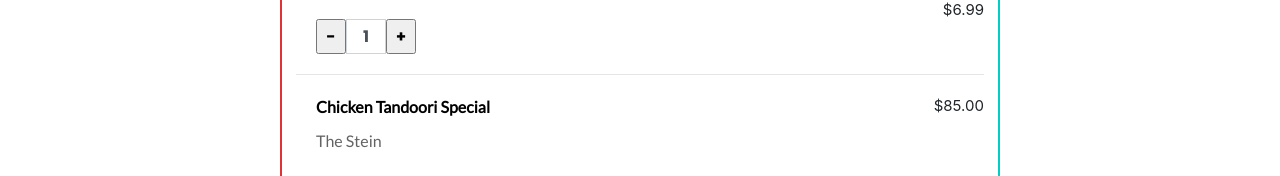
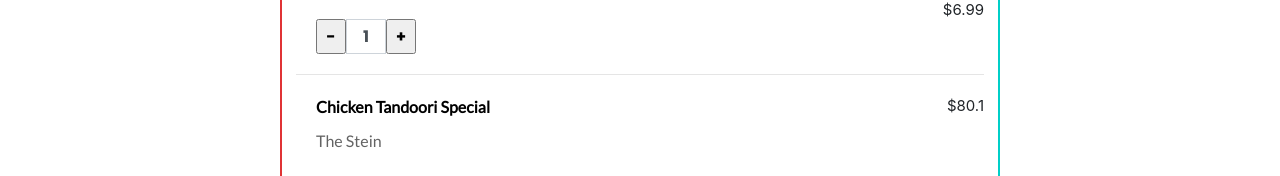
Before and after one commit to Alicia-Sheng/Foodie-WebVersion, a React app: page /order in a window 1280 px wide. Shown: the part 276-452 px from the top of the page. Built offline with nearby package versions, Linux system fonts and the light colour scheme.

Commit message:
make the order page dynamic

```diff
--- a/src/components/Account/Register.js
+++ b/src/components/Account/Register.js
@@ -57,7 +57,7 @@ const Register = () => {
     <ul>
        {users.map(user => (
          <li key={user.id}>
-           {user.id} - {user.username} : {user.password}
+           User {user.id} - {user.username} : {user.password}
          </li>
        ))}
      </ul>
--- a/src/components/Order/Order.js
+++ b/src/components/Order/Order.js
@@ -82,14 +82,14 @@ class Order extends Component {
                                                                                     <input className="form-control" type="text" value={v.num} style={{ width: "20px" }} />
                                                                                     <input className="input-group-btn" type="button" value="+" onClick={this.incrementQty.bind(this, i)} />
                                                                                 </div>
-                                                                                <span className="price">${v.price}</span>
+                                                                                <span className="price">${v.price * v.num}</span>
                                                                             </div>
                                                                         </li>
                                                                     })
                                                                 }
                                                                 <li>
                                                                     <div className="dish-name">
-                                                                        <h6 itemProp="headline">Chicken Tandoori Special</h6> <span className="price">$85.00</span>
+                                                                        <h6 itemProp="headline">Chicken Tandoori Special</h6> <span className="price">$80.1</span>
                                                                     </div>
                                                                     <div className="dish-ingredients">
                                                                         <span>The Stein</span>
```
